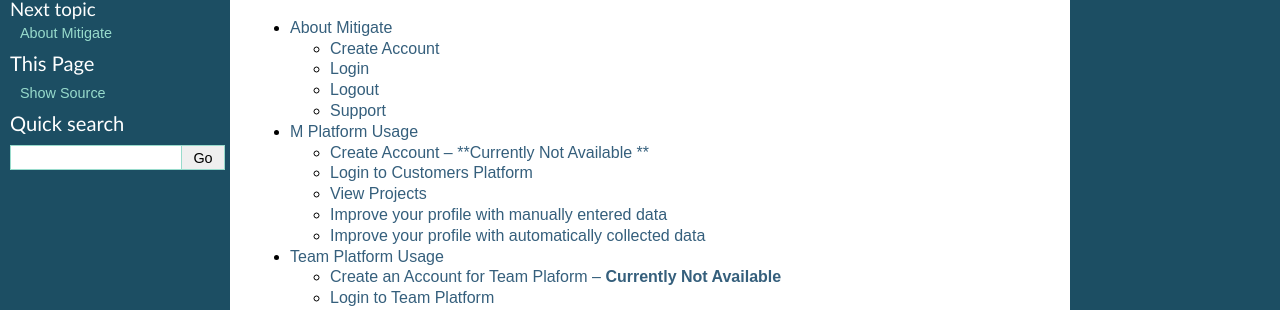
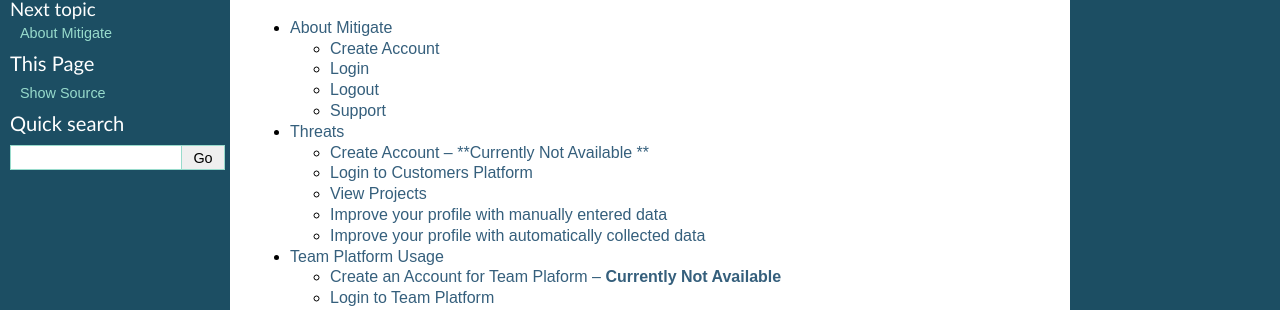
Before and after one commit to singularlogic/mitigate-documentation, a Sphinx documentation site: the page built from docs/index.rst, in a window 1280 px wide. Shown: the part 150-460 px from the top of the page. Built offline with Sphinx 7.4.7, drawn with Linux system fonts in a browser that asks for light colours.

Commit message:
Update customers_usage.rst

```diff
--- a/docs/customers_usage.rst
+++ b/docs/customers_usage.rst
@@ -1,5 +1,5 @@
 ========
-M Platform Usage
+Threats
 ========
 
 To use CloudTeams, you have to make an customer account::
```
